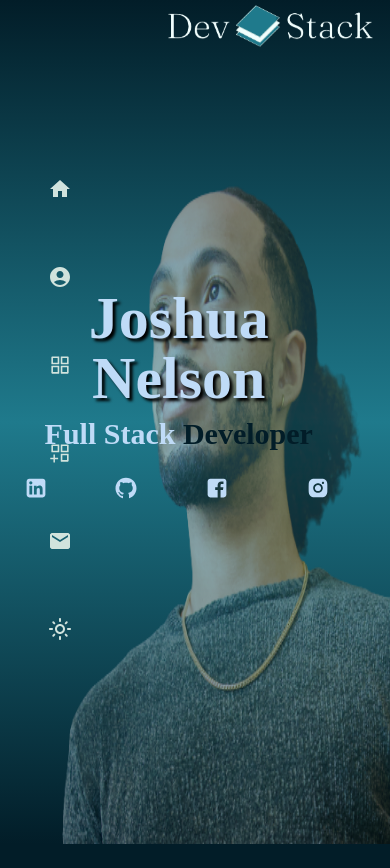
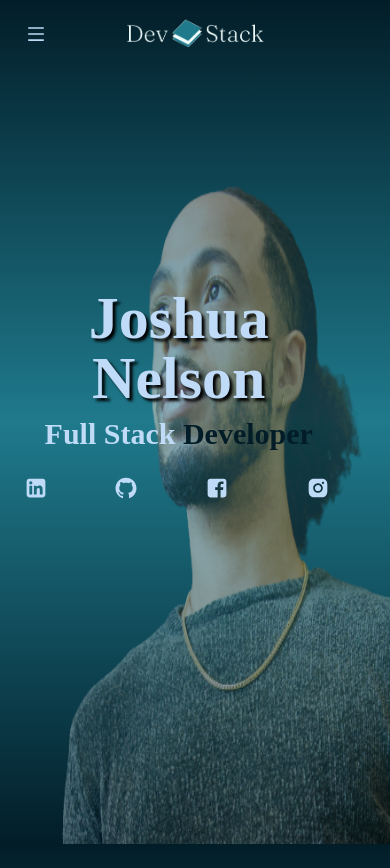
Before and after one commit to joshuanelsondev/devstack-project, a React (Create React App) app: page / in a window 390 px wide. Before the commit the page ends 844 px from the top, so only its background shows below. Built offline with nearby package versions, Linux system fonts and the light colour scheme.

Commit message:
Create responsive design for the navbar

```diff
--- a/src/Components/Nav.js
+++ b/src/Components/Nav.js
@@ -1,7 +1,8 @@
 import { useState, useEffect } from "react";
 import { useNavigate, Link } from "react-router-dom";
 import DevStackLogoLight from "../assets/DevStackLogoLight.png";
-import miniLogoLight from "../assets/miniLogoLight.png";
+import { AiOutlineMenu } from "react-icons/ai";
+
 import {
   MdAccountCircle,
   MdHome,
@@ -35,9 +36,10 @@ const usePrefersDarkMode = () => {
 };
 
 export default function Nav({ toggleMode }) {
-    // const [darkTheme, setDarkTheme] = useState(true);
+
     const prefersDarkMode = usePrefersDarkMode();
     const [darkTheme, setDarkTheme] = useState(prefersDarkMode);
+    const [showNav, setShowNav] = useState(false)
     const navigate = useNavigate();
 
     useEffect(() => {
@@ -45,16 +47,27 @@ export default function Nav({ toggleMode }) {
     }, [darkTheme]);
 
     const toggleTheme = () => {
-        setDarkTheme(!darkTheme);
-        toggleMode();
+      setDarkTheme(!darkTheme);
+      toggleMode();
+    };
+
+    const toggleNav = () => {
+      setShowNav(!showNav);
     };
 
     return (
       <div className="h-full w-full absolute">
-        <Link className="absolute right-0 h-auto w-60 z-10" to={"/"}>
-          <img src={DevStackLogoLight} alt="DevStack Logo" />
+        <Link
+          className="flex w-full justify-center sm:absolute sm:right-0 sm:h-auto sm:w-60 z-10"
+          to={"/"}
+        >
+          <img
+            src={DevStackLogoLight}
+            alt="DevStack Logo"
+            className="w-40 mt-4 sm:w-52"
+          />
         </Link>
-        <div className="flex flex-col fixed top-[20%] gap-12 ml-10 z-10">
+        <div className="hidden md:flex flex-col fixed top-[20%] gap-12 ml-1 sm:ml-4 z-10">
           <div className="flex items-center gap-4">
             <MdHome
               onClick={() => navigate("/")}
@@ -132,6 +145,80 @@ export default function Nav({ toggleMode }) {
             )}
           </div>
         </div>
+
+        <div className="h-full w-10 flex justify-center absolute top-6 left-4">
+          <div className="z-30 md:hidden">
+            <AiOutlineMenu
+              onClick={toggleNav}
+              className="text-blue transition-colors duration-300 ease-in-out transform hover:scale-110"
+              size={20}
+            />
+          </div>
+          {showNav && (
+            <div className="absolute top-6 ml-10 w-fit pr-1 bg-primary bg-opacity-50 rounded transition-transform duration-1000 ease-in-out transform translate-y-4 z-30">
+              <div className="flex items-center gap-1 group">
+                <MdHome
+                  className="text-secondary group-hover:text-dark rounded-full p-2 cursor-pointer"
+                  size={30}
+                />
+                <p
+                  onClick={() => navigate("/")}
+                  className="text-secondary text-sm font-semibold group-hover:text-dark"
+                >
+                  Home
+                </p>
+              </div>
+              <div className="flex items-center gap-1 group">
+                <MdAccountCircle
+                  className="text-secondary group-hover:text-dark rounded-full p-2 cursor-pointer"
+                  size={30}
+                />
+                <p
+                  onClick={() => navigate("/about")}
+                  className="text-secondary text-sm font-semibold group-hover:text-dark"
+                >
+                  About
+                </p>
+              </div>
+              <div className="flex items-center gap-1 group">
+                <AiOutlineAppstore
+                  className="text-secondary group-hover:text-dark p-[8px] rounded-full cursor-pointer"
+                  size={30}
+                />
+                <p
+                  onClick={() => navigate("/projects")}
+                  className="text-secondary text-sm font-semibold group-hover:text-dark"
+                >
+                  Portfolio
+                </p>
+              </div>
+              <div className="flex items-center gap-1 group w-max">
+                <AiOutlineAppstoreAdd
+                  className="text-secondary group-hover:text-dark rounded-full p-2 cursor-pointer"
+                  size={30}
+                />
+                <p
+                  onClick={() => navigate("projects/new")}
+                  className="text-secondary text-sm font-semibold group-hover:text-dark"
+                >
+                  Add Project
+                </p>
+              </div>
+              <div className="flex items-center gap-1 group">
+                <MdEmail
+                  className="text-secondary group-hover:text-dark rounded-full p-2 cursor-pointer"
+                  size={30}
+                />
+                <p
+                  onClick={() => navigate("/contact")}
+                  className="text-secondary text-sm font-semibold group-hover:text-dark"
+                >
+                  Contact
+                </p>
+              </div>
+            </div>
+          )}
+        </div>
       </div>
     );
 }
--- a/src/Pages/Home.js
+++ b/src/Pages/Home.js
@@ -17,7 +17,7 @@ export default function Home({ setErrorPage }) {
   return (
     <div className="h-full w-11/12 flex flex-col">
       <div className="flex justify-center mt-52 gap-20 relative">
-        <div className="w-96 h-auto mt-20 text-center z-20">
+        <div className="w-96 h-auto mt-20 text-center z-20 sm:bg-dark sm:bg-opacity-50 lg:bg-none">
           <h1
             className="text-6xl text-blue font-semibold"
             style={{ "textShadow": "3px 3px 3px black" }}
```
